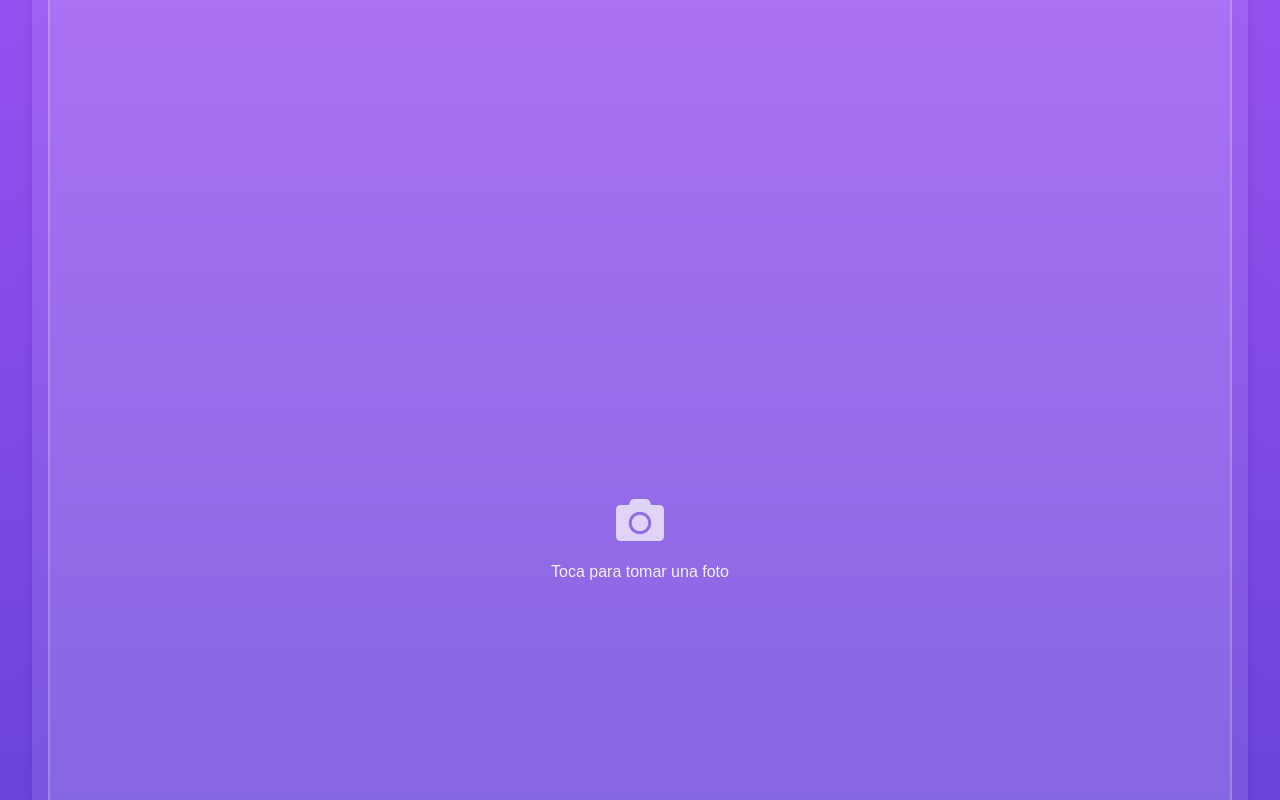
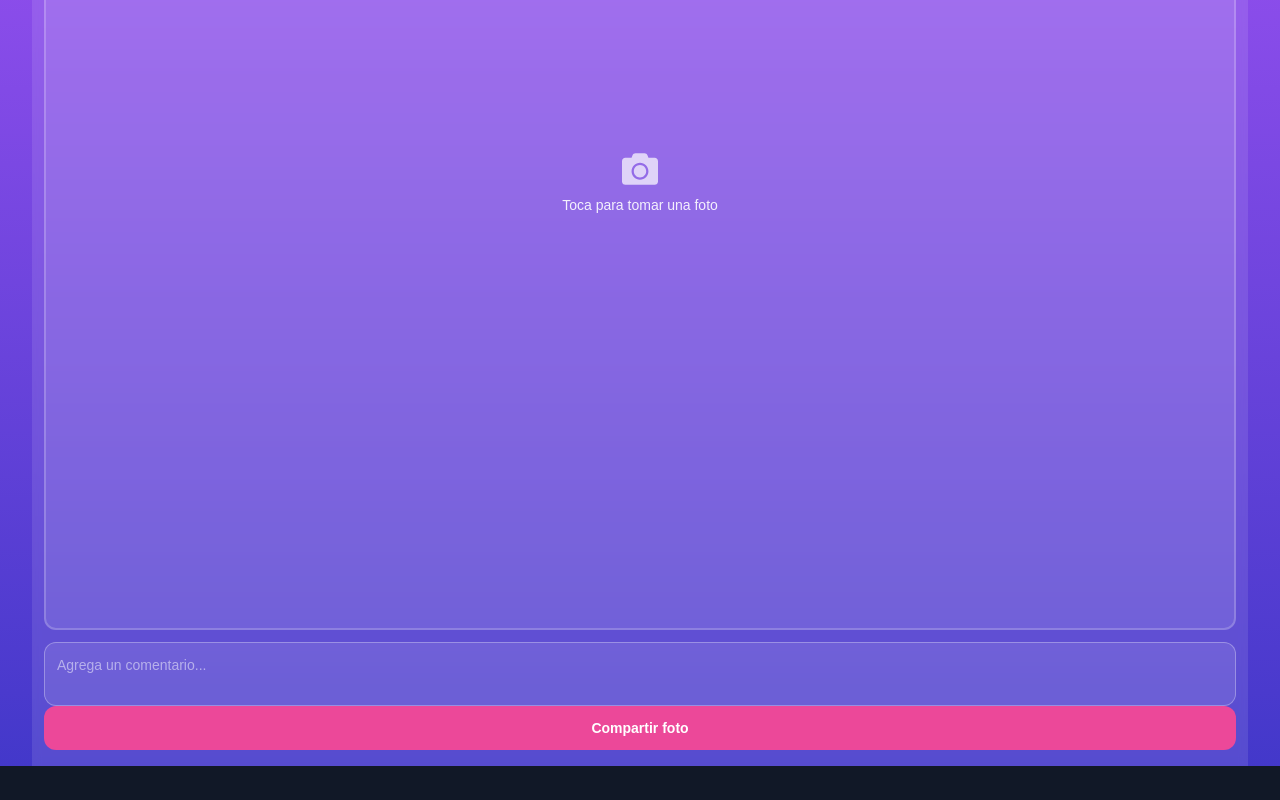
Before and after one commit to tomiban/Sharing-photo-app, a Next.js app: page / in a window 1280 px wide. Shown: the part 320-1120 px from the top of the page. After the commit the page ends 1086 px from the top, so only its background shows below. Built offline with nearby package versions, Linux system fonts and the light colour scheme; no server answers; what @supabase/auth-helpers-nextjs would draw is missing.

Commit message:
prueba UI

```diff
--- a/src/app/components/UploadPhoto.jsx
+++ b/src/app/components/UploadPhoto.jsx
@@ -92,14 +92,17 @@ const UploadPhoto = () => {
   };
 
   return (
-    <div className="w-full h-full flex items-start justify-center py-4">
-      <div className="w-[95%] bg-white/10 backdrop-blur-sm rounded-xl shadow-lg flex flex-col gap-4">
+    <div className="min-h-screen w-full flex items-center justify-center">
+      <div className="w-[95%] min-h-screen bg-white/10 backdrop-blur-sm flex flex-col">
+        {/* Contenido principal con padding igual arriba y abajo */}
+        <div className="flex-1 flex flex-col justify-between py-2">
           {/* Logo */}
-        <div className="flex justify-center pt-6">
-          <Image src="/logo.png" width={60} height={60} alt="Logo" className="w-16 h-16" />
+          <div className="flex justify-center">
+            <Image src="/logo.png" width={60} height={60} alt="Logo" className="w-12 h-12" />
           </div>
 
-        {/* Input oculto para la cámara */}
+          {/* Área de foto y comentario */}
+          <div className="flex-1 flex flex-col justify-center gap-3 px-3">
             <input
               type="file"
               id="photo-input"
@@ -108,11 +111,11 @@ const UploadPhoto = () => {
               onChange={handleFileChange}
             />
 
-        {/* Área de vista previa interactiva */}
-        <div className="mx-4 relative">
+            {/* Área de vista previa */}
+            <div className="relative">
               <button
                 onClick={() => document.getElementById('photo-input').click()}
-            className="w-full aspect-[4/5] bg-white/10 rounded-xl flex items-center justify-center border-2 border-white/20 overflow-hidden hover:bg-white/15 transition-all active:scale-[0.99] focus:outline-none focus:ring-2 focus:ring-purple-400"
+                className="w-full aspect-[4/3] bg-white/10 rounded-xl flex items-center justify-center border-2 border-white/20 overflow-hidden hover:bg-white/15 transition-all active:scale-[0.99] focus:outline-none focus:ring-2 focus:ring-purple-400"
               >
                 {preview ? (
                   <>
@@ -126,37 +129,36 @@ const UploadPhoto = () => {
                         e.stopPropagation();
                         handleRemovePhoto();
                       }}
-                  className="absolute top-2 right-2 w-10 h-10 bg-black/50 hover:bg-black/70 rounded-full flex items-center justify-center text-white transition-all active:scale-95"
+                      className="absolute top-2 right-2 w-8 h-8 bg-black/50 hover:bg-black/70 rounded-full flex items-center justify-center text-white transition-all active:scale-95"
                       aria-label="Eliminar foto"
                     >
-                  <FaTimes className="text-xl" />
+                      <FaTimes className="text-lg" />
                     </button>
                   </>
                 ) : (
-              <div className="text-center p-8">
-                <FaCamera className="mx-auto text-5xl text-white/70 mb-4" />
-                <p className="text-white/90 text-base font-medium">Toca para tomar una foto</p>
+                  <div className="text-center p-4">
+                    <FaCamera className="mx-auto text-4xl text-white/70 mb-2" />
+                    <p className="text-white/90 text-sm font-medium">Toca para tomar una foto</p>
                   </div>
                 )}
               </button>
             </div>
 
             {/* Comentario */}
-        <div className="px-4">
             <textarea
               value={comment}
               onChange={(e) => setComment(e.target.value)}
               placeholder="Agrega un comentario..."
-            className="w-full p-4 bg-white/10 text-white placeholder-white/50 border border-white/30 rounded-xl focus:outline-none focus:ring-2 focus:ring-purple-400 resize-none h-24 text-base"
+              className="w-full p-3 bg-white/10 text-white placeholder-white/50 border border-white/30 rounded-xl focus:outline-none focus:ring-2 focus:ring-purple-400 resize-none h-16 text-sm"
             />
           </div>
 
-        {/* Botón para subir la foto */}
-        <div className="px-4 pb-6">
+          {/* Botón de compartir */}
+          <div className="px-3 pb-2">
             <button
               onClick={handleUpload}
               disabled={uploading}
-            className={`w-full py-4 rounded-xl text-white text-base font-semibold transition-all active:scale-98 ${
+              className={`w-full py-3 rounded-xl text-white text-sm font-semibold transition-all active:scale-98 ${
                 uploading
                   ? 'bg-gray-500 cursor-not-allowed'
                   : 'bg-pink-500 hover:bg-pink-600 active:bg-pink-700'
@@ -167,6 +169,7 @@ const UploadPhoto = () => {
           </div>
         </div>
       </div>
+    </div>
   );
 };
 
```
Lines whose indentation alone changed are shown as unchanged.
